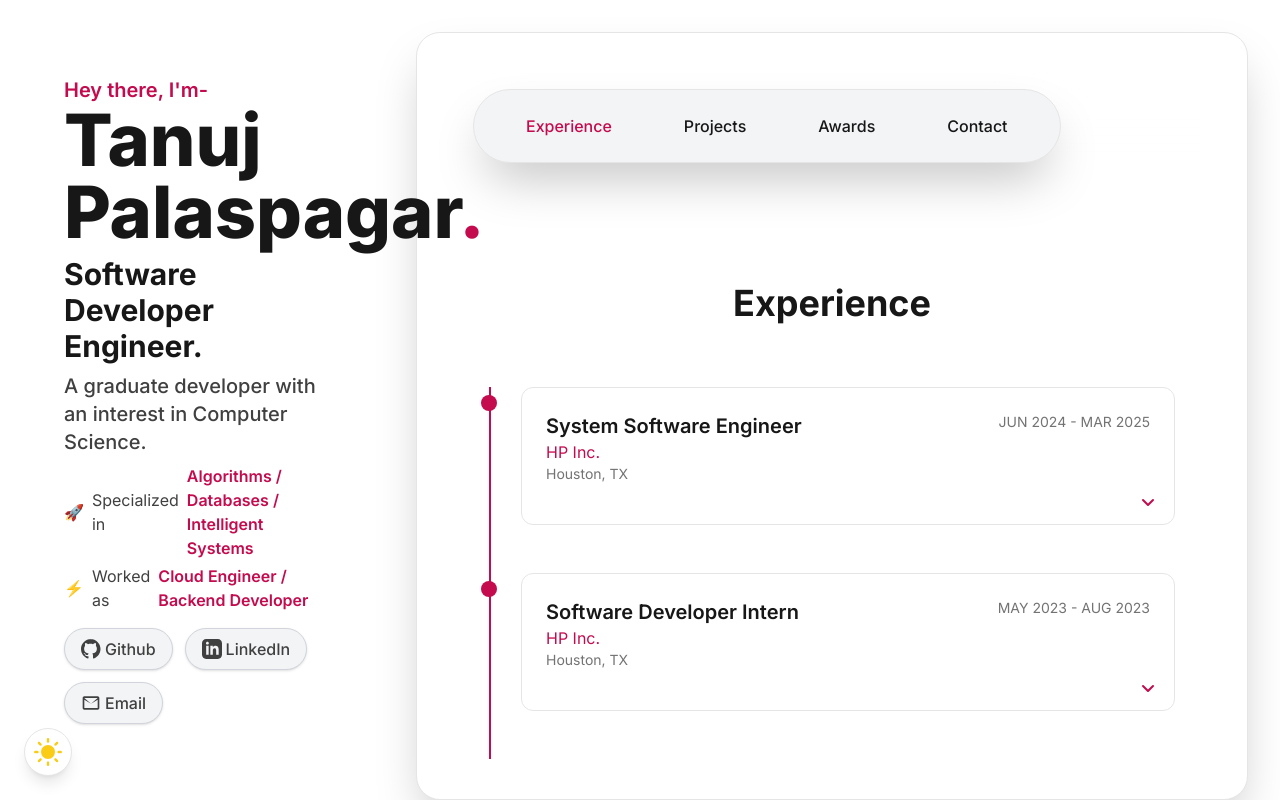
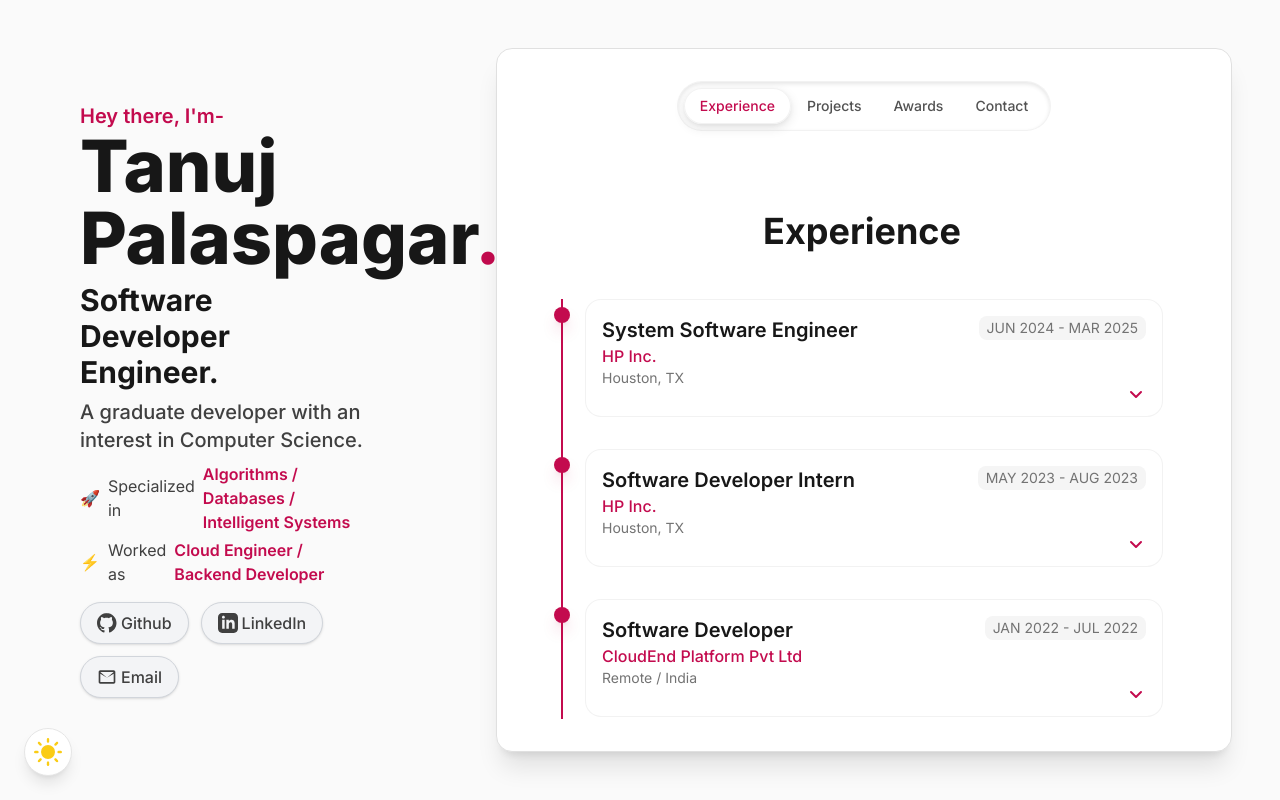
Before and after one commit to tanujp99/online-portfolio, a Next.js app: page / in a window 1280 px wide. Built offline with nearby package versions, Linux system fonts and the light colour scheme.

Commit message:
new navbar, color scheme now matches material ui

```diff
--- a/src/app/globals.css
+++ b/src/app/globals.css
@@ -3,23 +3,24 @@
 @tailwind utilities;
 
 :root {
-  --foreground-rgb: 24, 24, 27; /* dark text */
-  --background-rgb: 255, 255, 255; /* white background */
+  /* Material UI Light Theme Colors */
+  --foreground-rgb: 33, 33, 33; /* grey-900 */
+  --background-rgb: 250, 250, 250; /* grey-50 */
+  --card-bg: 255, 255, 255; /* grey-100 */
+  --border-color: 224, 224, 224; /* grey-300 */
+}
+
+html.dark {
+  /* Material UI Dark Theme Colors */
+  --foreground-rgb: 250, 250, 250; /* grey-50 */
+  --background-rgb: 18, 18, 18; /* grey-900 */
+  --card-bg: 33, 33, 33; /* grey-800 */
+  --border-color: 66, 66, 66; /* grey-700 */
 }
 
 body {
   color: rgb(var(--foreground-rgb));
   background: rgb(var(--background-rgb));
-}
-
-html.dark {
-  --foreground-rgb: 255, 255, 255;
-  --background-rgb: 26, 26, 26;
-}
-
-body.dark {
-  color: rgb(255,255,255);
-  background: #1A1A1A;
 }
 
 /* Responsive viewport handling - Fixed viewport for all devices */
@@ -73,7 +74,7 @@ html, body {
 }
 
 ::-webkit-scrollbar-track {
-  background: #f3f4f6; /* light gray */
+  background: rgb(var(--background-rgb));
 }
 
 /* Light mode scrollbar thumb */
@@ -94,7 +95,7 @@ html.dark ::-webkit-scrollbar-thumb:hover {
 }
 
 html.dark ::-webkit-scrollbar-track {
-  background: #1A1A1A;
+  background: rgb(var(--background-rgb));
 }
 
 /* Responsive text scaling */
--- a/src/app/layout.tsx
+++ b/src/app/layout.tsx
@@ -5,7 +5,11 @@ import Hero from '@/components/Hero';
 import ContentWrapper from '@/components/ContentWrapper';
 import ThemeSwitcher from '@/components/ThemeSwitcher';
 
-const inter = Inter({ subsets: ['latin'] })
+const inter = Inter({
+  subsets: ['latin'],
+  display: 'swap',
+  variable: '--font-inter'
+})
 
 export const metadata: Metadata = {
   title: 'Tanuj Palaspagar - Software Developer',
@@ -25,38 +29,38 @@ export default function RootLayout({
       <head>
         <link rel="icon" href="/icon.svg" type="image/svg+xml" />
       </head>
-      <body className={`${inter.className} bg-white text-neutral-900 dark:bg-neutral-900 dark:text-neutral-white h-full overflow-hidden`}>
+      <body className={`${inter.className} bg-[rgb(var(--background-rgb))] text-[rgb(var(--foreground-rgb))] h-full overflow-hidden antialiased`}>
         <ThemeSwitcher />
 
-        {/* Mobile Layout (Portrait) - Fixed Viewport */}
+        {/* Mobile Layout (Portrait) - Refined spacing */}
         <div className="block lg:hidden h-screen flex flex-col overflow-hidden">
-          {/* Hero Section - Fixed height on mobile */}
-          <div className="flex-shrink-0 h-[40vh] px-4 py-2">
+          {/* Hero Section - Better proportions */}
+          <div className="flex-shrink-0 h-[30vh] px-6 py-6">
             <div className="flex items-center justify-center h-full">
               <Hero />
             </div>
           </div>
 
-          {/* Content Section - Takes remaining space */}
-          <div className="flex-1 px-4 pb-4 min-h-0">
-            <div className="h-full bg-white dark:bg-gumroad-dark rounded-3xl shadow-2xl border border-neutral-200 dark:border-neutral-800 p-4 flex flex-col overflow-hidden">
+          {/* Content Section - Refined container */}
+          <div className="flex-1 px-6 pb-6 min-h-0">
+            <div className="h-full bg-[rgb(var(--card-bg))] backdrop-blur-xl rounded-2xl border border-[rgb(var(--border-color))] p-5 flex flex-col overflow-hidden shadow-xl">
               <ContentWrapper />
             </div>
           </div>
         </div>
 
-        {/* Desktop Layout (Landscape) */}
+        {/* Desktop Layout (Landscape) - Refined spacing */}
         <div className="hidden lg:flex min-h-screen w-full h-screen">
-          {/* Hero Section - Fixed width on desktop */}
-          <div className="w-[35%] xl:w-[30%] flex-shrink-0 sticky top-0 h-screen">
-            <div className="w-full h-full flex items-center justify-center px-8">
+          {/* Hero Section - Better proportions */}
+          <div className="w-[38%] xl:w-[35%] flex-shrink-0 sticky top-0 h-screen">
+            <div className="w-full h-full flex items-center justify-center px-8 xl:px-12">
               <Hero />
             </div>
           </div>
 
-          {/* Content Section - Flexible width on desktop */}
-          <div className="flex-1 flex items-start justify-center px-8 py-8 h-full">
-            <div className="w-full h-[96vh] bg-white dark:bg-gumroad-dark rounded-3xl shadow-2xl border border-neutral-200 dark:border-neutral-800 p-10 flex flex-col overflow-hidden">
+          {/* Content Section - Refined container */}
+          <div className="flex-1 flex items-start justify-center px-8 xl:px-12 py-8 xl:py-12 h-full">
+            <div className="w-full h-[calc(100vh-64px)] xl:h-[calc(100vh-96px)] bg-[rgb(var(--card-bg))] backdrop-blur-xl rounded-2xl border border-[rgb(var(--border-color))] p-8 flex flex-col overflow-hidden shadow-xl">
               <ContentWrapper />
             </div>
           </div>
--- a/src/components/ContentWrapper.tsx
+++ b/src/components/ContentWrapper.tsx
@@ -20,14 +20,14 @@ export default function ContentWrapper() {
 
   return (
     <div className="flex flex-col h-full min-h-0">
-      {/* Navigation */}
-      <div className="flex-shrink-0 mb-4 lg:mb-6">
+      {/* Navigation - More refined */}
+      <div className="flex-shrink-0 mb-4">
         <Navbar setActiveTab={setActiveTab} activeTab={activeTab} />
       </div>
 
-      {/* Content Area - Unified scrolling behavior */}
-      <div className="flex-1 min-h-0 overflow-y-auto">
-        <div className="w-full">
+      {/* Content Area - Better scrolling */}
+      <div className="flex-1 min-h-0 overflow-y-auto overflow-x-hidden">
+        <div className="w-full pr-1"> {/* Small right padding to account for scrollbar */}
           {currentTab?.component}
         </div>
       </div>
--- a/src/components/Experience.tsx
+++ b/src/components/Experience.tsx
@@ -39,13 +39,13 @@ export default function Experience() {
   const [expandedId, setExpandedId] = useState<number | null>(null);
 
   return (
-    <section id="experience" className="py-12 sm:py-16 md:py-20">
+    <section id="experience" className="py-8 sm:py-12 md:py-16">
       <div className="container mx-auto px-4 sm:px-6 md:px-8">
         <motion.h2
           initial={{ opacity: 0, y: 20 }}
           whileInView={{ opacity: 1, y: 0 }}
           transition={{ duration: 0.5 }}
-          className="text-2xl sm:text-3xl md:text-4xl font-bold text-center mb-8 sm:mb-12 md:mb-16 text-neutral-900 dark:text-white"
+          className="text-2xl sm:text-3xl md:text-4xl font-bold text-center mb-6 sm:mb-8 md:mb-12 text-neutral-900 dark:text-white"
         >
           Experience
         </motion.h2>
@@ -59,26 +59,26 @@ export default function Experience() {
                 initial={{ opacity: 0, x: -50 }}
                 whileInView={{ opacity: 1, x: 0 }}
                 transition={{ duration: 0.5, delay: index * 0.1 }}
-                className="relative pl-6 sm:pl-8 pb-8 sm:pb-12 last:pb-0"
+                className="relative pl-4 sm:pl-6 pb-6 sm:pb-8 last:pb-0"
               >
                 {/* Timeline line */}
-                <div className="absolute left-0 top-0 bottom-0 w-0.5 bg-light-accent dark:bg-gumroad-pink/30" />
+                <div className="absolute left-0 top-0 bottom-0 w-0.5 bg-light-accent dark:bg-gumroad-pink" />
                 {/* Timeline dot */}
-                <div className="absolute left-0 top-2 w-3 h-3 sm:w-4 sm:h-4 rounded-full bg-light-accent dark:bg-gumroad-pink transform -translate-x-1/2" />
+                <div className="absolute left-[1px] top-2 w-3 h-3 sm:w-4 sm:h-4 rounded-full bg-light-accent dark:bg-gumroad-pink transform -translate-x-1/2 shadow-lg shadow-light-accent/25 dark:shadow-gumroad-pink/25" />
 
                 <motion.div
-                  className="bg-white dark:bg-white/5 backdrop-blur-md rounded-xl p-4 sm:p-6 cursor-pointer border border-neutral-200 dark:border-neutral-800"
-                  whileHover={{ scale: 1.02 }}
+                  className="bg-white/80 dark:bg-white/5 backdrop-blur-md rounded-2xl p-3 sm:p-4 cursor-pointer border border-neutral-200/50 dark:border-neutral-800/50 transition-all duration-300"
+                  whileHover={{ scale: 1.01, y: -2 }}
                   onClick={() => setExpandedId(isExpanded ? null : exp.id)}
                 >
-                  <div className="flex flex-col sm:flex-row sm:justify-between sm:items-start gap-2 sm:gap-4 mb-4">
+                  <div className="flex flex-col sm:flex-row sm:justify-between sm:items-start gap-1.5 sm:gap-3 mb-3">
                     <div>
                       <h3 className="text-lg sm:text-xl font-semibold text-neutral-900 dark:text-white">{exp.position}</h3>
-                      <p className="text-light-accent dark:text-gumroad-pink">{exp.company}</p>
+                      <p className="text-light-accent dark:text-gumroad-pink font-medium">{exp.company}</p>
                       <p className="text-neutral-500 dark:text-gray-400 text-xs sm:text-sm">{exp.location}</p>
                     </div>
-                    <div className="text-left sm:text-right">
-                      <p className="text-xs sm:text-sm text-neutral-500 dark:text-gray-400">{exp.period}</p>
+                    <div className="text-left sm:text-right flex items-center gap-1.5">
+                      <p className="text-xs sm:text-sm text-neutral-500 dark:text-gray-400 bg-neutral-100 dark:bg-neutral-800 px-2 py-0.5 rounded-lg">{exp.period}</p>
                     </div>
                   </div>
 
@@ -99,7 +99,7 @@ export default function Experience() {
                     initial={false}
                     animate={{ opacity: isExpanded ? 1 : 0, height: isExpanded ? 'auto' : 0 }}
                     transition={{ duration: 0.3 }}
-                    className="mt-4 overflow-hidden"
+                    className="mt-3 overflow-hidden"
                   >
                     <div className={isExpanded ? '' : 'pointer-events-none select-none opacity-0'}>
                       {renderDescription(exp.fullDescription)}
--- a/src/components/Hero.tsx
+++ b/src/components/Hero.tsx
@@ -28,7 +28,7 @@ const socialLinks = [
 
 export default function Hero() {
   return (
-    <section id="home" className="w-full min-h-screen flex items-center justify-center bg-white dark:bg-neutral-900 py-8 sm:py-12 md:py-16">
+    <section id="home" className="w-full min-h-screen flex items-center justify-center bg-neutral-50 dark:bg-transparent py-8 sm:py-12 md:py-16">
       <div className="w-full max-w-2xl flex flex-col items-start justify-center gap-4 px-4 sm:px-6 md:px-8">
         <motion.div
           initial={{ opacity: 0, y: 30 }}
--- a/src/components/Navbar.tsx
+++ b/src/components/Navbar.tsx
@@ -1,49 +1,42 @@
 'use client';
 
 import { motion } from 'framer-motion';
-
-const navItems = [
-  { name: 'Experience' },
-  { name: 'Projects' },
-  { name: 'Awards' },
-  { name: 'Contact' },
-];
 
 interface NavbarProps {
   setActiveTab: (tab: string) => void;
   activeTab: string;
 }
 
+const tabs = ['Experience', 'Projects', 'Awards', 'Contact'];
+
 export default function Navbar({ setActiveTab, activeTab }: NavbarProps) {
   return (
-    <div className="relative">
-      <motion.nav
-        initial={{ y: -20, opacity: 0 }}
-        animate={{ y: 0, opacity: 1 }}
-        transition={{ duration: 0.5 }}
-        className="py-3 sm:py-4 px-3 sm:px-4 relative z-10"
-      >
-        <div className="bg-gray-100 dark:bg-gumroad-dark rounded-full px-3 sm:px-4 md:px-6 lg:px-10 py-2 sm:py-3 md:py-4 shadow-2xl border border-neutral-200 dark:border-neutral-800 inline-block w-full md:w-auto">
-          <div className="flex flex-wrap justify-center items-center gap-1.5 sm:gap-2 md:gap-4 lg:gap-12">
-            {navItems.map((item) => (
-              <button
-                key={item.name}
-                onClick={() => setActiveTab(item.name)}
-                className={`text-xs sm:text-sm md:text-base font-medium transition-colors duration-200 px-1.5 sm:px-2 md:px-3 py-1 sm:py-1.5 md:py-2 rounded focus:outline-none focus:ring-2 focus:ring-light-accent dark:focus:ring-gumroad-pink/50 ${
-                  activeTab === item.name
-                    ? 'text-light-accent dark:text-gumroad-pink' : 'text-neutral-900 dark:text-white hover:text-light-accent dark:hover:text-gumroad-pink'
-                }`}
-                style={{ background: 'none', border: 'none' }}
-              >
-                {item.name}
-              </button>
-            ))}
-          </div>
+    <nav className="w-full">
+      <div className="flex items-center justify-center">
+        <div className="flex bg-white/80 dark:bg-neutral-800/80 rounded-full p-1.5 backdrop-blur-md shadow-[inset_0_2px_4px_rgba(0,0,0,0.1)] dark:shadow-[inset_0_2px_4px_rgba(0,0,0,0.2)] border border-neutral-200/50 dark:border-neutral-700/50">
+          {tabs.map((tab) => (
+            <button
+              key={tab}
+              onClick={() => setActiveTab(tab)}
+              className={`relative px-4 py-2 text-sm font-medium rounded-full transition-all duration-200 ${
+                activeTab === tab
+                  ? 'text-light-accent dark:text-gumroad-pink'
+                  : 'text-neutral-600 dark:text-neutral-400 hover:text-neutral-800 dark:hover:text-neutral-200'
+              }`}
+            >
+              {activeTab === tab && (
+                <motion.div
+                  layoutId="activeTab"
+                  className="absolute inset-0 bg-white/90 dark:bg-neutral-700/90 rounded-full shadow-[0_4px_12px_rgba(0,0,0,0.1),0_2px_4px_rgba(0,0,0,0.05)] dark:shadow-[0_4px_12px_rgba(0,0,0,0.2),0_2px_4px_rgba(0,0,0,0.1)] border border-neutral-200/50 dark:border-neutral-600/50"
+                  initial={false}
+                  transition={{ type: 'spring', stiffness: 500, damping: 30 }}
+                />
+              )}
+              <span className="relative z-10">{tab}</span>
+            </button>
+          ))}
         </div>
-      </motion.nav>
-
-      {/* Gradient fade overlay extending below the navbar */}
-      <div className="absolute top-0 left-0 right-0 h-20 bg-gradient-to-b from-white via-white/90 via-white/70 to-transparent dark:from-gumroad-dark dark:via-gumroad-dark/90 dark:via-gumroad-dark/70 dark:to-transparent pointer-events-none z-5"></div>
-    </div>
+      </div>
+    </nav>
   );
 }
--- a/tsconfig.json
+++ b/tsconfig.json
@@ -3,6 +3,7 @@
     "target": "es5",
     "lib": ["dom", "dom.iterable", "esnext"],
     "allowJs": true,
+    "types": ["node", "react", "react-dom"],
     "skipLibCheck": true,
     "strict": true,
     "noEmit": true,
```
Also changed, not shown: public/icon.svg.
